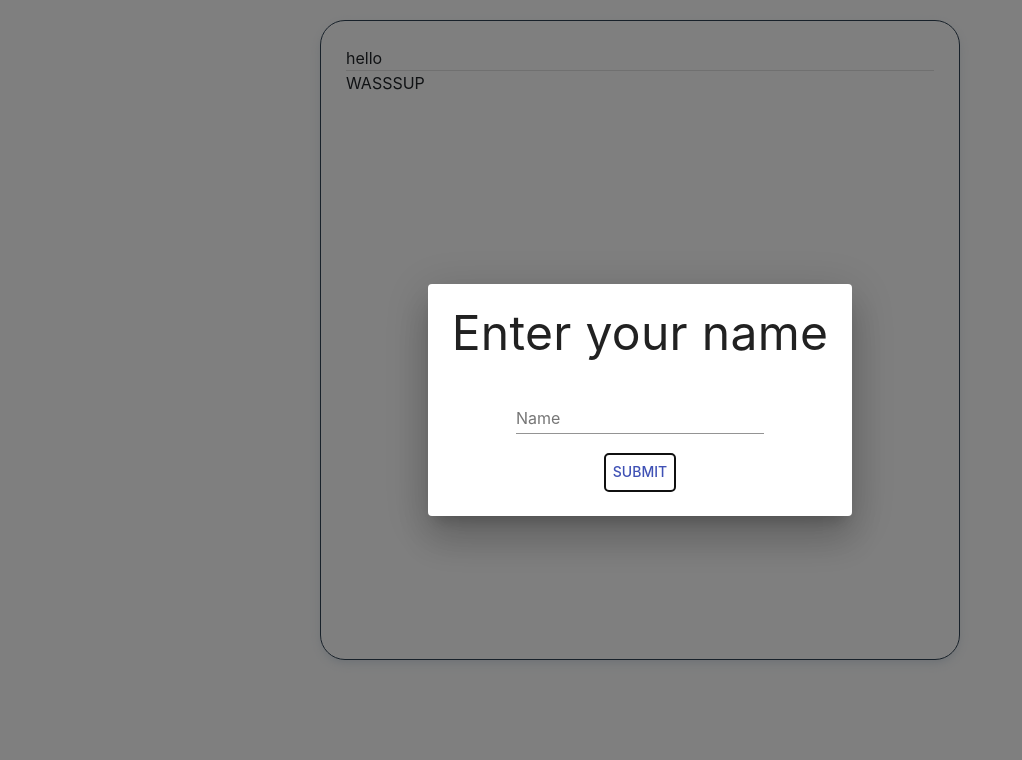
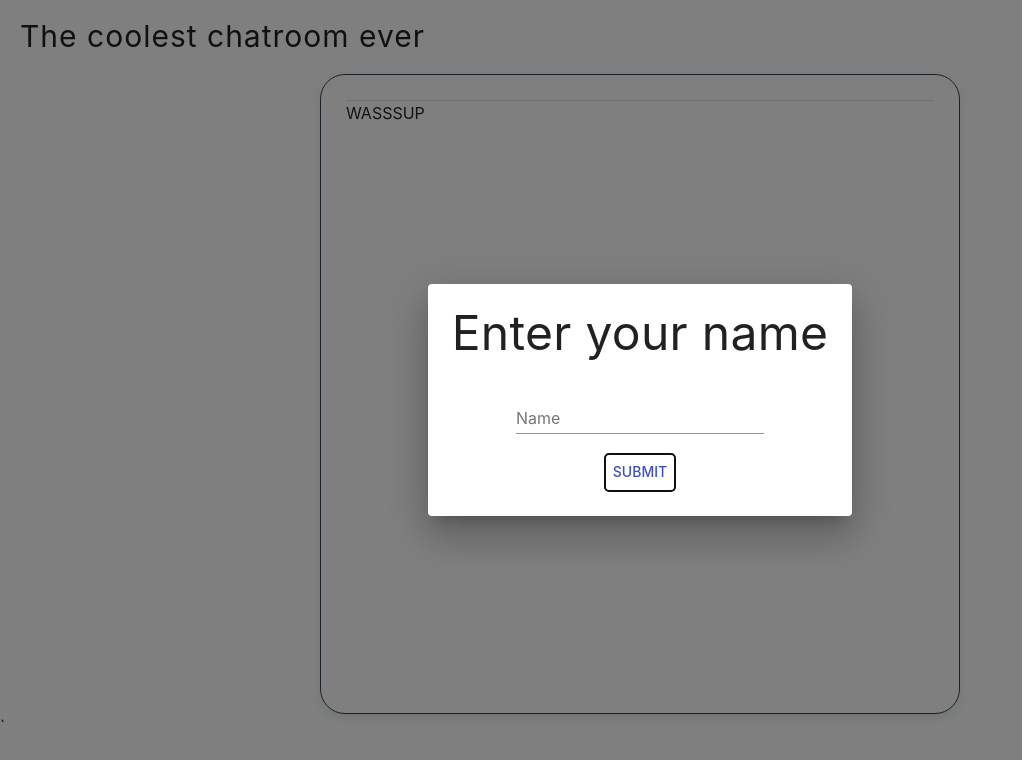
Before and after one commit to gorlikariel/chatbot-challenge, a React (Create React App) app: page / in a window 1280 px wide. Shown: the top 760 px of the page, without its empty margins (0-1022 px from the left). Built offline with nearby package versions, Linux system fonts and the light colour scheme.

Commit message:
added server listening on port 5000, socket.io is listening to messages

```diff
--- a/src/containers/Chatroom/Chatroom.js
+++ b/src/containers/Chatroom/Chatroom.js
@@ -72,13 +72,20 @@ class Chatroom extends React.Component {
             </Button>
           </DialogActions>
         </Dialog>
-
+        <Typography
+          variant="h4"
+          color="textPrimary"
+          style={{ paddingLeft: '20px', paddingTop: '20px' }}
+        >
+          The coolest chatroom ever
+        </Typography>
         <Container>
           <Chat>
-            hello <Divider />
+            <Divider />
             WASSSUP
           </Chat>
         </Container>
+        `
       </>
     );
   }
```
Also changed, not shown: 1 other file (tests, documents, lock files or other folders).
